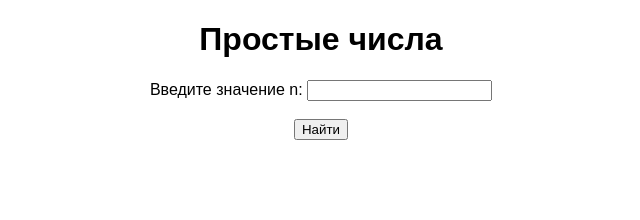
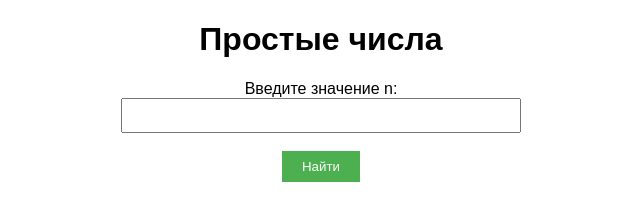
Before and after one commit to werrrq/javascript, a plain HTML site: page lab1/lab1_4.html in a window 1280 px wide. Shown: the whole page, without its empty margins (319-959 px from the left). Drawn offline with Linux system fonts and the light colour scheme.

Commit message:
Update lab1_4.html

```diff
--- a/lab1/lab1_4.html
+++ b/lab1/lab1_4.html
@@ -18,15 +18,30 @@
             margin-top: 20px;
             font-size: 1.2em;
         }
+        input[type="number"] {
+            padding: 8px;
+            width: 100%;
+            box-sizing: border-box;
+        }
+        input[type="submit"] {
+            padding: 8px 20px;
+            background-color: #4CAF50;
+            color: white;
+            border: none;
+            cursor: pointer;
+        }
+        input[type="submit"]:hover {
+            background-color: #45a049;
+        }
     </style>
 </head>
 <body>
     <div class="container">
         <h1>Простые числа</h1>
-        <form id="primeForm">
+        <form id="primeForm" onsubmit="return findPrimes()">
             <label for="n">Введите значение n:</label>
             <input type="number" id="n" name="n" min="2" required><br><br>
-            <button type="submit" onclick="findPrimes()">Найти</button>
+            <input type="submit" value="Найти">
         </form>
         <div id="result"></div>
     </div>
@@ -41,7 +56,7 @@
 
             if (isNaN(n) || n < 2) {
                 resultDiv.innerHTML = 'Введите число больше 1.';
-                return;
+                return false; // Предотвращаем отправку формы
             }
 
             let primes = [];
@@ -52,6 +67,7 @@
             }
 
             resultDiv.innerHTML = `Простые числа от 2 до ${n}: ${primes.join(', ')}`;
+            return false; // Предотвращаем отправку формы
         }
 
         function isPrime(num) {
```
